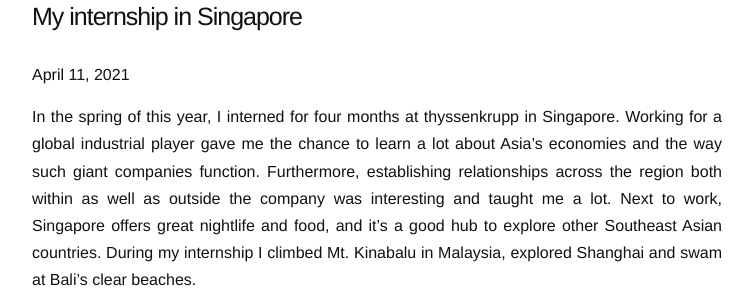
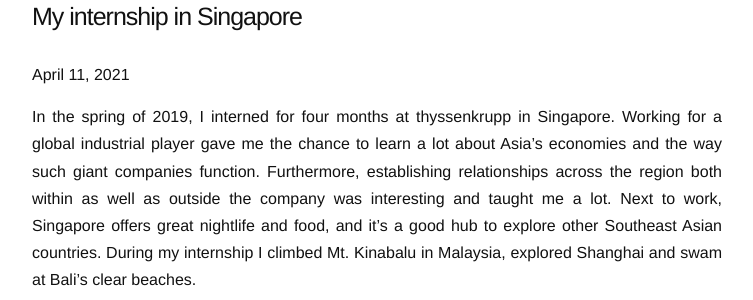
Before and after one commit to bigredpandas/bigredpandas.github.io, a Jekyll site: the page built from _posts/2020-04-11-Singapore.md, in a window 1280 px wide and 900 px high. Shown: the part 332-632 px from the top of the window, without its empty margins (263-1016 px from the left). Built offline with Jekyll 4.4.1, drawn with Linux system fonts in a browser that asks for light colours; some of the changed text lies outside the part shown.

Commit message:
Update 2020-04-11-Singapore.md

```diff
--- a/_posts/2020-04-11-Singapore.md
+++ b/_posts/2020-04-11-Singapore.md
@@ -5,7 +5,7 @@ date:   2021-04-11 20:00:40
 blurb: "In the spring of this year, I interned for 4 months at thyssenkrupp in Singapore. Working for a global industrial player gave me the chance to learn a lot about Asia’s economies and the way such giant companies function. Furthermore, establishing relationships across the region both within as well as outside the company was interesting and taught me a lot. Next to work, Singapore offers great nightlife and food, and it’s a good hub to explore other Southeast Asian countries. During my internship I climbed Mt. Kinabalu in Malaysia, explored Shanghai and swam at Bali’s clear beaches."
 
 ---
-In the spring of this year, I interned for four months at thyssenkrupp in Singapore. Working for a global industrial player gave me the chance to learn a lot about Asia’s economies and the way such giant companies function. Furthermore, establishing relationships across the region both within as well as outside the company was interesting and taught me a lot. Next to work, Singapore offers great nightlife and food, and it’s a good hub to explore other Southeast Asian countries. During my internship I climbed Mt. Kinabalu in Malaysia, explored Shanghai and swam at Bali’s clear beaches.
+In the spring of 2019, I interned for four months at thyssenkrupp in Singapore. Working for a global industrial player gave me the chance to learn a lot about Asia’s economies and the way such giant companies function. Furthermore, establishing relationships across the region both within as well as outside the company was interesting and taught me a lot. Next to work, Singapore offers great nightlife and food, and it’s a good hub to explore other Southeast Asian countries. During my internship I climbed Mt. Kinabalu in Malaysia, explored Shanghai and swam at Bali’s clear beaches.
 #### Introduction
 To finish my degree in Industrial Engineering, I had to do a business internship. Because I had never been to Asia and was fascinated with the way Singapore runs its public sector as well as economy, I started searching for an internship there. For the last two years I’ve been a scholar of the [Rheinstahl Stiftung](https://www.rheinstahl-stiftung.de) which is affiliated with thyssenkrupp (tk). Through them, I was brought in contact with the tk Industrial Solutions office in Singapore. [thyssenkrupp](https://www.thyssenkrupp.com) is a global industrial conglomerate and operates in more than 74 countries with more than 160,000 employees. As a kid growing up in Mülheim, in the ‘Ruhrpott’, with the industrial monuments of the past – Landschaftspark Nord, Villa Hügel, I knew tk and its history for a long time.
 
```
Also changed, not shown: other parts of _posts/2020-04-11-Singapore.md (+1 -1 lines).
